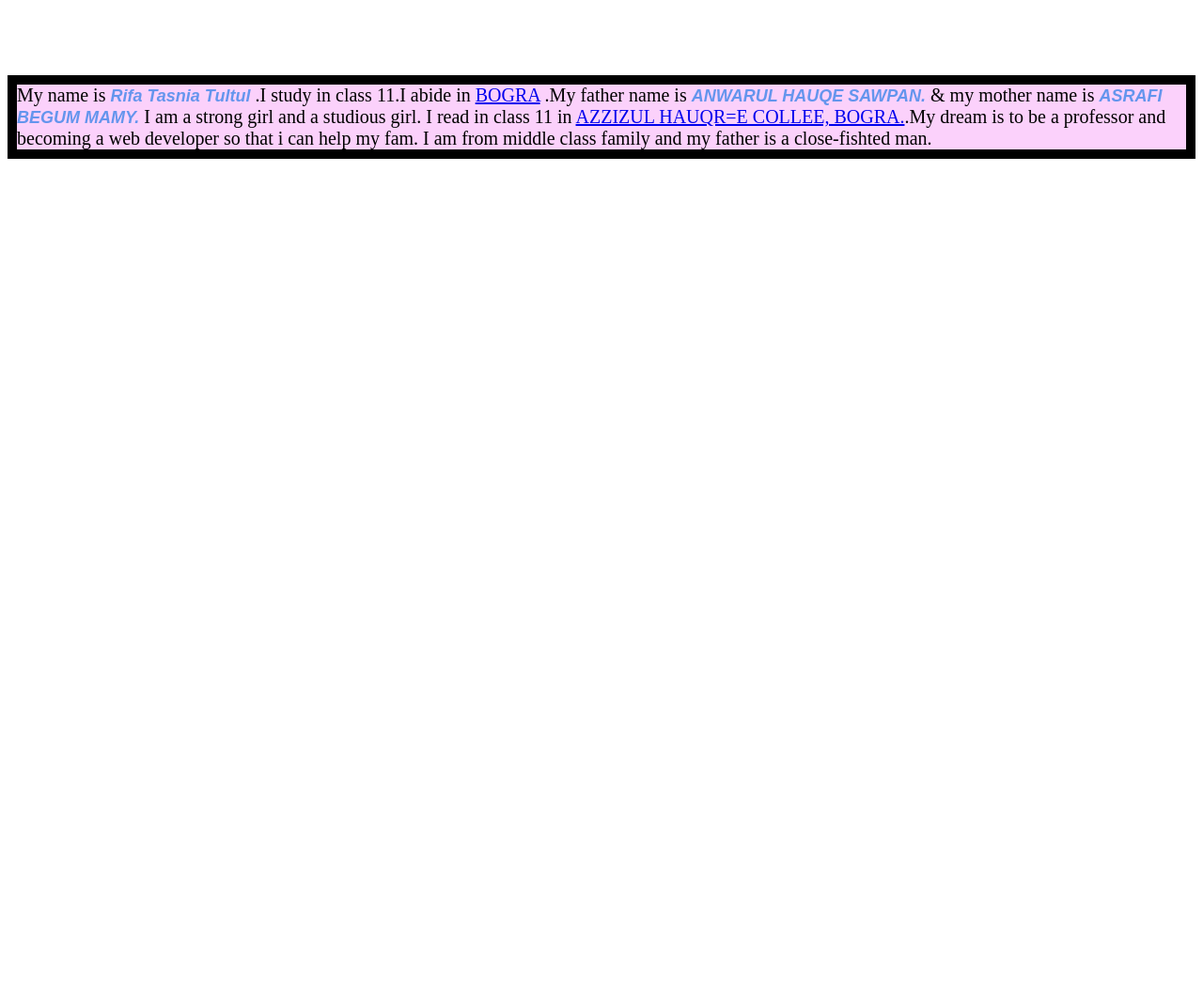
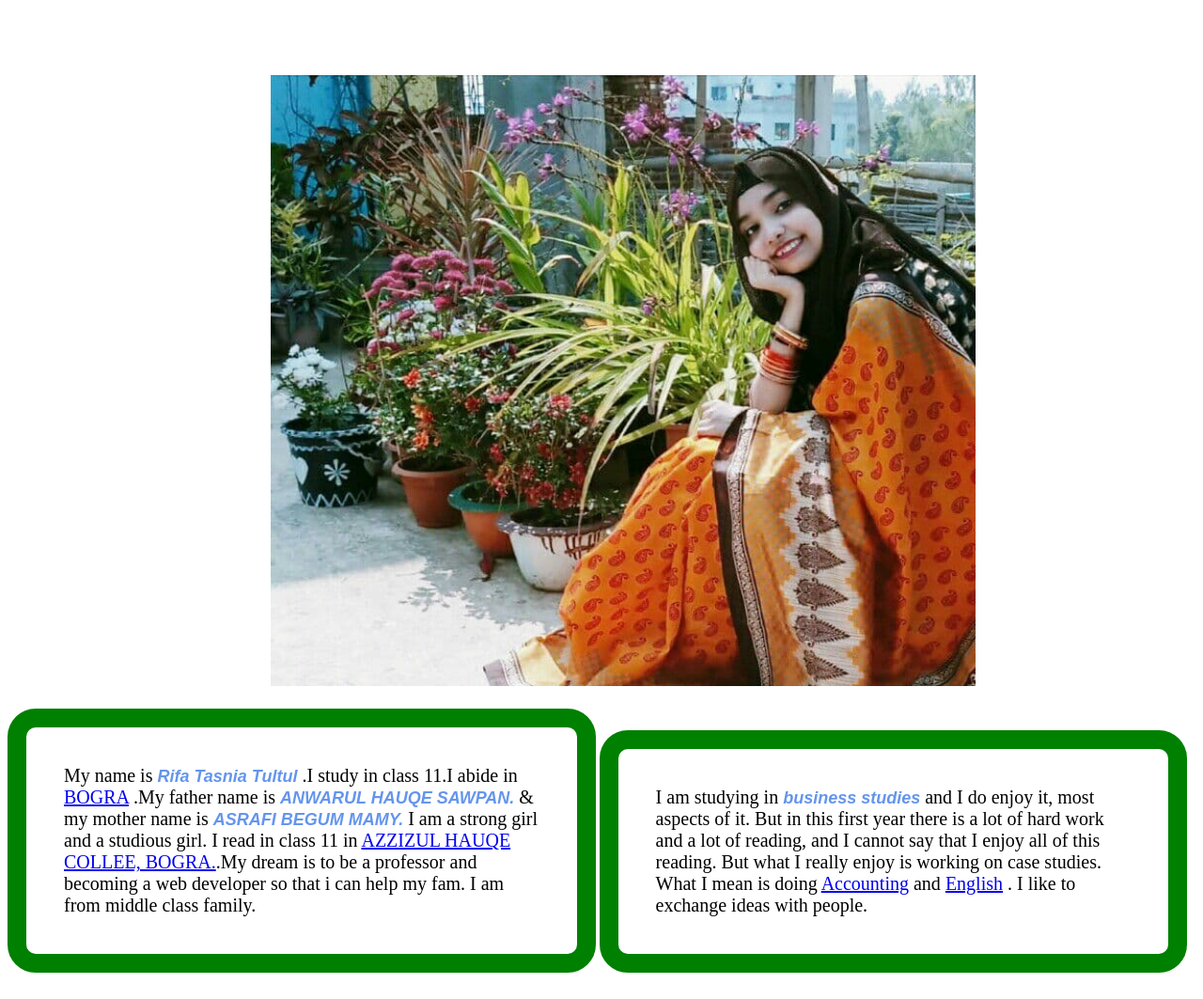
Before and after one commit to tasniatultul/my-bio-WEB, a plain HTML site: page index.html in a window 1280 px wide. Shown: the part 322-1385 px from the top of the page at 94% size. Before the commit the page ends 800 px from the top, so only its background shows below. Drawn offline with Linux system fonts and the light colour scheme.

Commit message:
adding css

```diff
--- a/index.html
+++ b/index.html
@@ -30,12 +30,9 @@
      border-color: rgb(6, 123, 6);
  }
 .pic{
-    width: 400px;
-
-    left:700px ;
-
-   border:1px solid ;
-    border-radius: 50px;
+    margin-left:280px ;
+ width:750px;
+ height:650px ;
 }
 h2{
      color: blueviolet;
@@ -45,9 +42,13 @@ h2{
      font-family: 'Times New Roman', Times, serif;}
 
 .me{
-    background-color: rgb(251, 209, 251);
-    font-size: 20px;
-    border: 10px solid ;
+    border:20px solid green ;
+
+width:40%  ;
+font-size: 20px;
+border-radius:30px ;
+display: inline-block;
+padding:40px ;
 
 
 }
@@ -56,9 +57,13 @@ h2{
 <body>
    <h1 id="salam">Assalamuolaikum.Welcome to my Website.</h1>
    <h2>Introducing myself</h2>
-<p class="me">My name is <B class="names">Rifa Tasnia Tultul </B>  .I study in class 11.I abide in <a href="https://en.wikipedia.org/wiki/Bogra_District">BOGRA</a> .My father name is <b class="names">ANWARUL HAUQE SAWPAN.</b> & my mother name is <b class="names">ASRAFI BEGUM MAMY. </b>I am a strong girl and a studious girl.  I read in class 11 in <a href="ahcollege.gov.bd
-    ">AZZIZUL HAUQR=E COLLEE, BOGRA.</a>.My dream is to be a professor and becoming a web developer so that i can help my fam. I am from middle class family and my father is a close-fishted man.
-</p>
+   <img class="pic" src="photo my.jpg" alt="">
+
+
+   <p class="me">My name is <B class="names">Rifa Tasnia Tultul </B>  .I study in class 11.I abide in <a href="https://en.wikipedia.org/wiki/Bogra_District">BOGRA</a> .My father name is <b class="names">ANWARUL HAUQE SAWPAN.</b> & my mother name is <b class="names">ASRAFI BEGUM MAMY. </b>I am a strong girl and a studious girl.  I read in class 11 in <a href="ahcollege.gov.bd
+    ">AZZIZUL HAUQE COLLEE, BOGRA.</a>.My dream is to be a professor and becoming a web developer so that i can help my fam. I am from middle class family.</p>
+<p class="me" > I am studying in <b class="names"    >business studies </b> and I do enjoy it, most aspects of it. But in this first year there is a lot of hard work and a lot of reading, and I cannot say that I enjoy all of this reading. But what I really enjoy is working on case studies. What I mean is doing <a href="https://www.accountingcoach.com/blog/what-is-accounting
+    ">Accounting</a> and <a href="www.english.com">English</a> . I like to exchange ideas with people.</p>
 
 
 </body>
```
